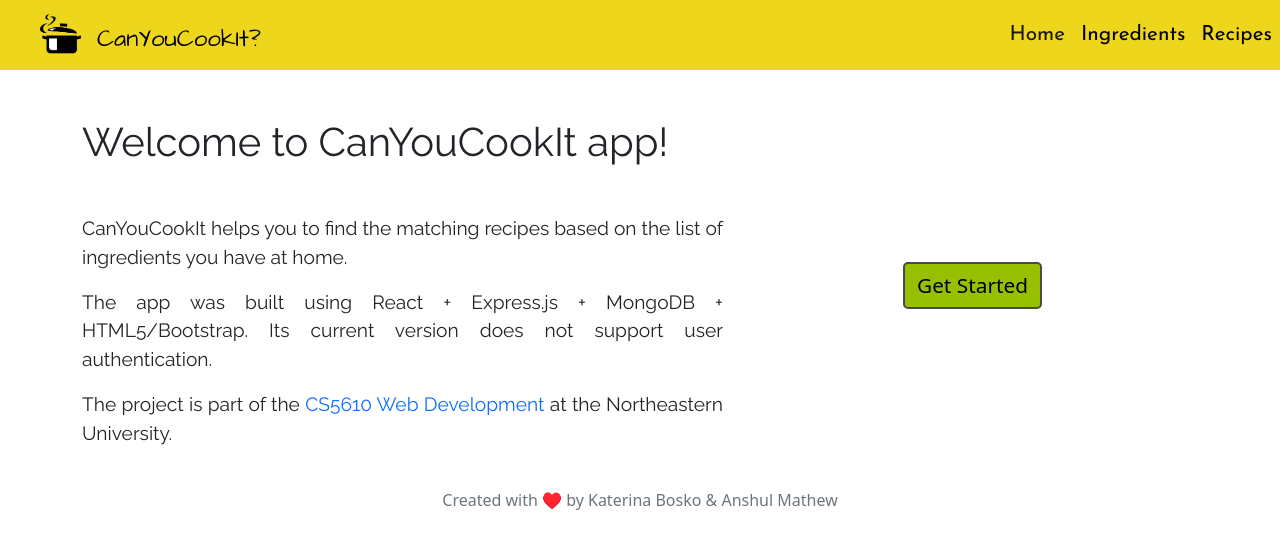
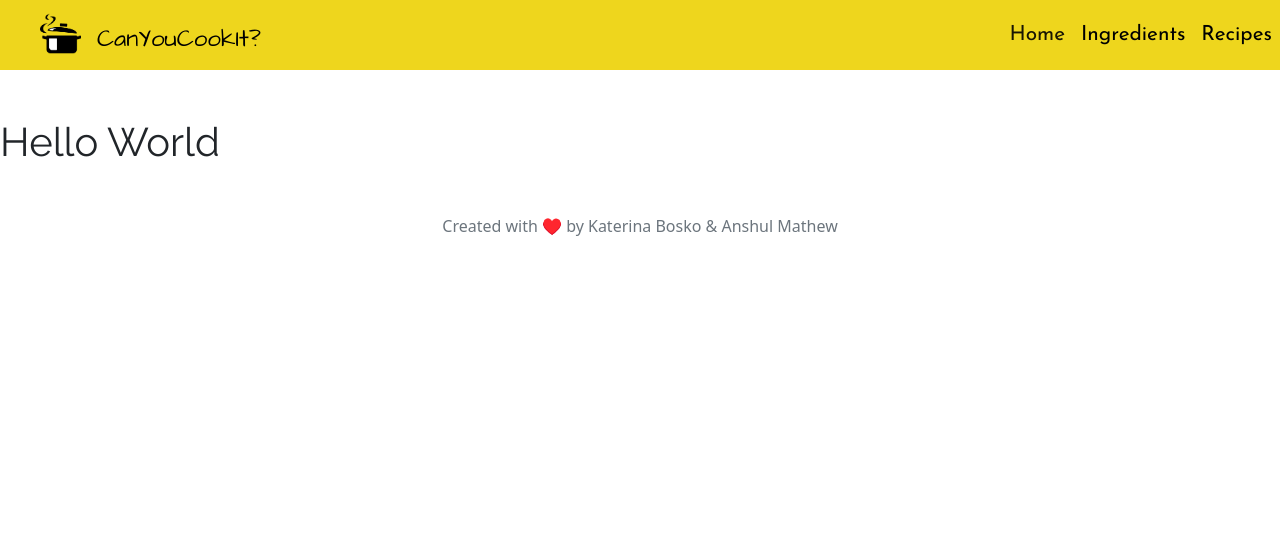
Before and after one commit to k-bosko/CanYouCookIt-v2, a React (Create React App) app: page /recipes in a window 1280 px wide. Shown: the top 548 px of the page. Built offline with nearby package versions, Linux system fonts and the light colour scheme.

Commit message:
added React routes to homepage and recipesPage, restructured components into folders

```diff
--- a/package.json
+++ b/package.json
@@ -8,6 +8,7 @@
     "@testing-library/user-event": "^13.5.0",
     "react": "^18.2.0",
     "react-dom": "^18.2.0",
+    "react-router-dom": "^6.4.3",
     "react-scripts": "5.0.1",
     "web-vitals": "^2.1.4"
   },
--- a/src/components/App.jsx
+++ b/src/components/App.jsx
@@ -1,15 +1,16 @@
 import React from "react";
-import Footer from "./Footer.jsx";
-import Header from "./Header.jsx";
-import Main from "./Main.jsx";
+import { BrowserRouter, Routes, Route } from "react-router-dom";
+import HomePage from "./homepage/HomePage";
+import RecipesPage from "./recipespage/RecipesPage";
 
 function App() {
   return (
-    <div>
-      <Header />
-      <Main />
-      <Footer />
-    </div>
+    <BrowserRouter>
+      <Routes>
+        <Route path="/" exact element={<HomePage />} />
+        <Route path="/recipes" exact element={<RecipesPage />} />
+      </Routes>
+    </BrowserRouter>
   );
 }
 
--- a/src/components/Header.jsx
+++ b/src/components/Header.jsx
@@ -32,12 +32,12 @@ function Header() {
               </a>
             </li>
             <li className="nav-item">
-              <a className="nav-item nav-link" href="/ingredients.html">
+              <a className="nav-item nav-link" href="/ingredients">
                 Ingredients
               </a>
             </li>
             <li className="nav-item">
-              <a className="nav-item nav-link" href="/recipes.html">
+              <a className="nav-item nav-link" href="/recipes">
                 Recipes
               </a>
             </li>
--- /dev/null
+++ b/src/components/homepage/HomePage.jsx
@@ -0,0 +1,16 @@
+import React from "react";
+import Footer from "../Footer.jsx";
+import Header from "../Header.jsx";
+import Main from "./Main.jsx";
+
+function HomePage() {
+  return (
+    <div>
+      <Header />
+      <Main />
+      <Footer />
+    </div>
+  );
+}
+
+export default HomePage;
--- /dev/null
+++ b/src/components/recipespage/RecipesPage.jsx
@@ -0,0 +1,15 @@
+import React from "react";
+import Footer from "../Footer.jsx";
+import Header from "../Header.jsx";
+
+function RecipesPage() {
+  return (
+    <div>
+      <Header />
+      <h1>Hello World</h1>
+      <Footer />
+    </div>
+  );
+}
+
+export default RecipesPage;
```
Also changed, not shown: src/components/homepage/Main.jsx (renamed from src/components/Main.jsx), 1 other file (tests, documents, lock files or other folders).
